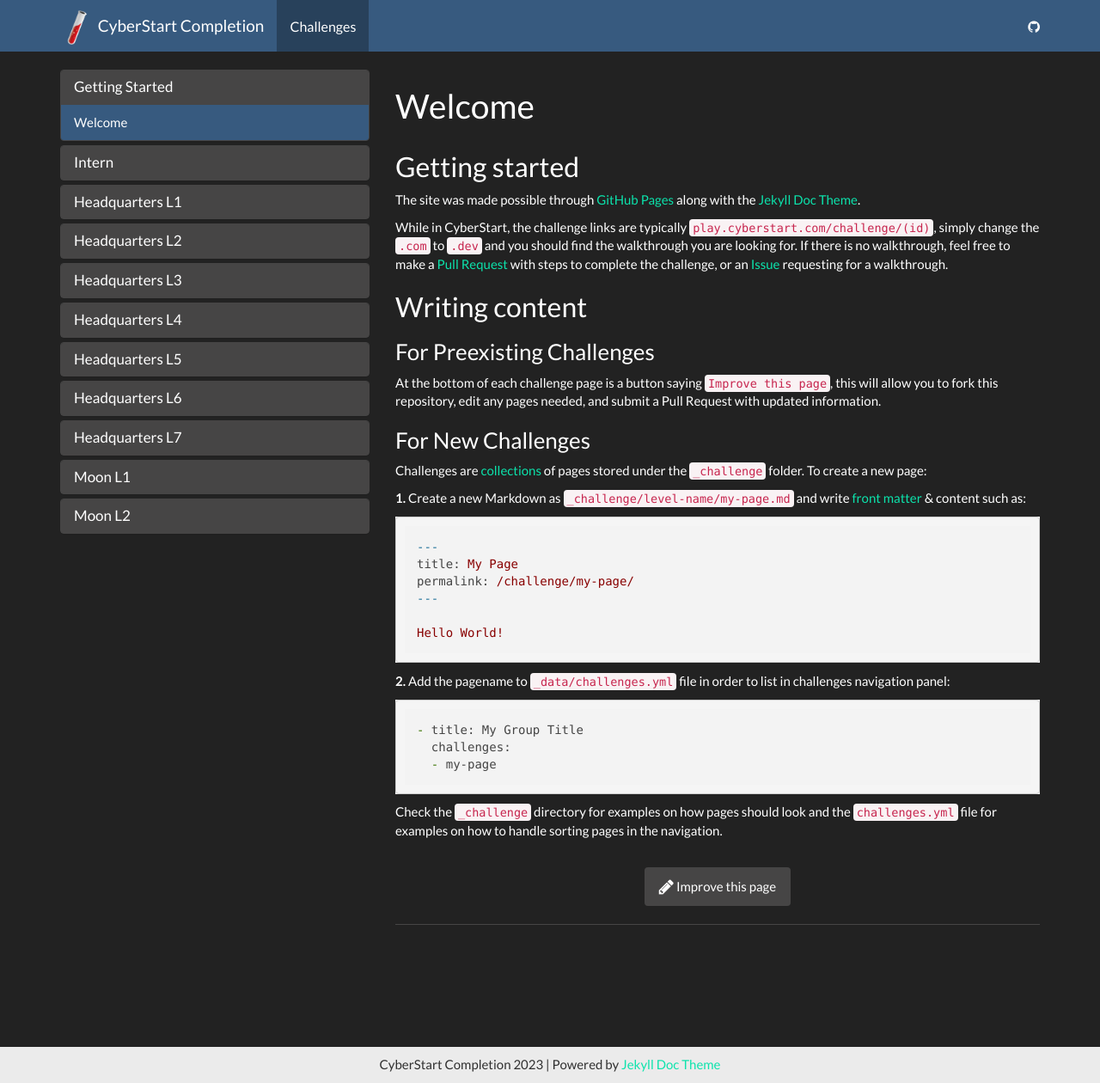
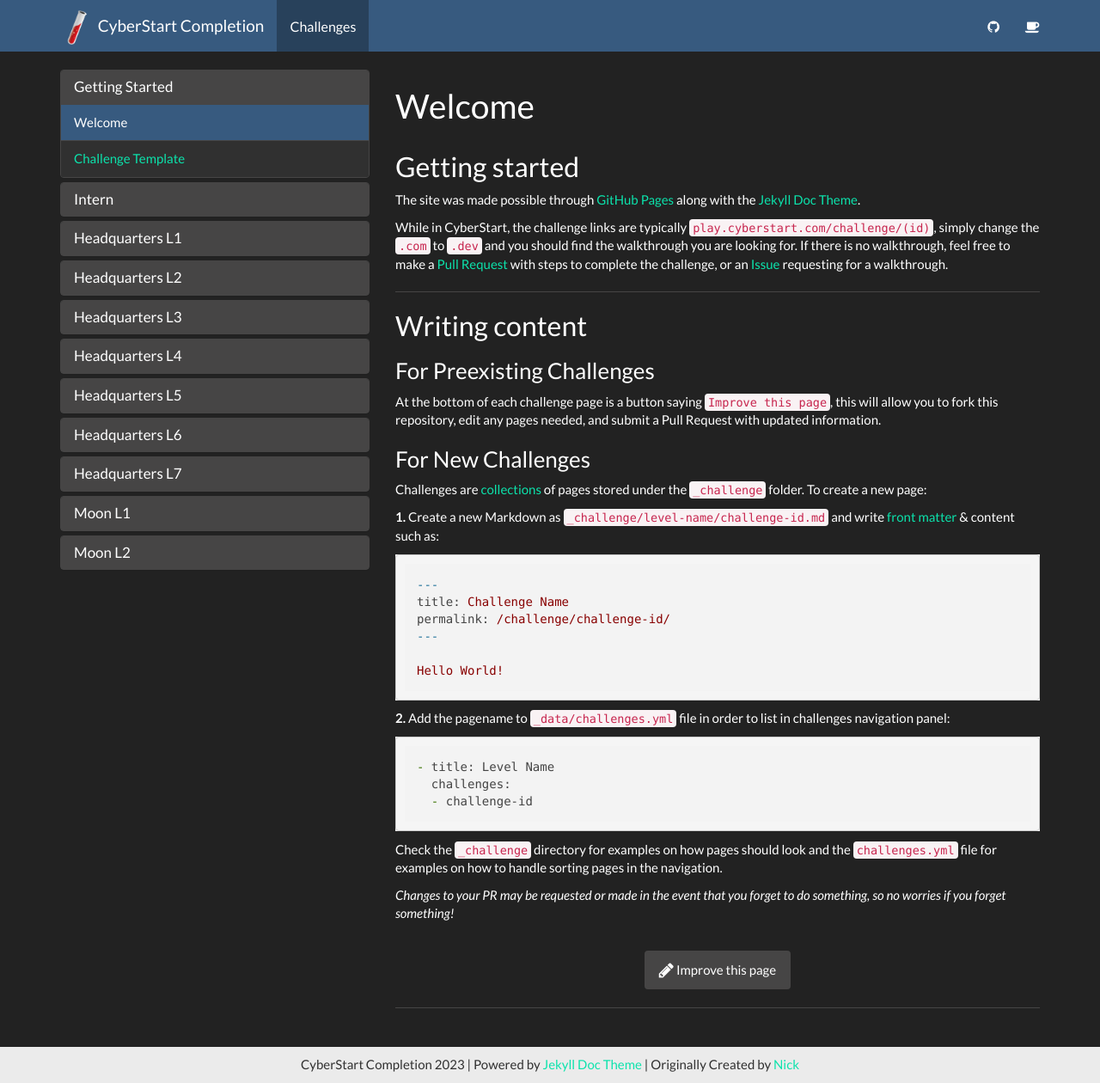
Before and after one commit to PrinceBunBun981/cyberstart.dev, a Jekyll site: the page built from _challenge/index.md, in a window 1280 px wide and 1260 px high. Shown: the whole window at 86% size. Built offline with Jekyll 4.4.1, drawn with Linux system fonts in a browser that asks for light colours; comment, search, counter and statistics services are not loaded.

Commit message:
Added a challenge template and some other information

````diff
--- a/_challenge/index.md
+++ b/_challenge/index.md
@@ -11,6 +11,8 @@ The site was made possible through [GitHub Pages](https://pages.github.com) alon
 While in CyberStart, the challenge links are typically `play.cyberstart.com/challenge/(id)`, simply change the `.com` to `.dev` and you should find the walkthrough you are looking for.
 If there is no walkthrough, feel free to make a [Pull Request](https://github.com/PrinceBunBun981/cyberstart.dev/pulls) with steps to complete the challenge, or an [Issue](https://github.com/PrinceBunBun981/cyberstart.dev/issues) requesting for a walkthrough.
 
+<hr>
+
 ## Writing content
 
 ### For Preexisting Challenges
@@ -22,12 +24,12 @@ At the bottom of each challenge page is a button saying `Improve this page`, thi
 
 Challenges are [collections](https://jekyllrb.com/docs/collections/) of pages stored under the `_challenge` folder. To create a new page:
 
-**1.** Create a new Markdown as `_challenge/level-name/my-page.md` and write [front matter](https://jekyllrb.com/docs/frontmatter/) & content such as:
+**1.** Create a new Markdown as `_challenge/level-name/challenge-id.md` and write [front matter](https://jekyllrb.com/docs/frontmatter/) & content such as:
 
 ```
 ---
-title: My Page
-permalink: /challenge/my-page/
+title: Challenge Name
+permalink: /challenge/challenge-id/
 ---
 
 Hello World!
@@ -36,9 +38,11 @@ Hello World!
 **2.** Add the pagename to `_data/challenges.yml` file in order to list in challenges navigation panel:
 
 ```
-- title: My Group Title
+- title: Level Name
   challenges:
-  - my-page
+  - challenge-id
 ```
 
 Check the `_challenge` directory for examples on how pages should look and the `challenges.yml` file for examples on how to handle sorting pages in the navigation.
+
+*Changes to your PR may be requested or made in the event that you forget to do something, so no worries if you forget something!*
--- a/_data/challenge.yml
+++ b/_data/challenge.yml
@@ -1,6 +1,7 @@
 - title: Getting Started
   challenge:
   - home
+  - template
 - title: Intern
   challenge:
   - W0148
--- a/_includes/footer.html
+++ b/_includes/footer.html
@@ -1,9 +1,9 @@
 <footer class="footer">
     <div class="container">
-
         <p class="text-center">
             {{ site.title }} {{ site.time | date: '%Y' }} |
-            Powered by <a href="https://github.com/aksakalli/jekyll-doc-theme">Jekyll Doc Theme</a>
+            Powered by <a href="https://github.com/aksakalli/jekyll-doc-theme">Jekyll Doc Theme</a> |
+            Originally Created by <a href="https://nicholasalfonso.com">Nick</a>
         </p>
         <!-- <p class="text-muted">Place sticky footer content here.</p> -->
     </div>
--- a/_includes/topnav.html
+++ b/_includes/topnav.html
@@ -16,14 +16,9 @@
                 <li {% if page.sectionid=='challenge' %} class="active" {% endif %}><a href="{{ "/challenge/home/" | relative_url }}">Challenges</a></li>
             </ul>
             <div class="navbar-right">
-                <!-- <form class="navbar-form navbar-left">
-                    <div class="form-group has-feedback">
-                        <input id="search-box" type="search" class="form-control" placeholder="Search...">
-                        <i class="fa fa-search form-control-feedback"></i>
-                    </div>
-                </form> -->
                 <ul class="nav navbar-nav">
                     <li><a href="{{ site.git_address }}"><i class="fa fa-github" aria-hidden="true"></i></a></li>
+                    <li><a href="https://www.buymeacoffee.com/nickalfonso"><i class="fa fa-coffee" aria-hidden="true"></i></a></li>
                 </ul>
             </div>
         </div>
````
Also changed, not shown: _challenge/challenge-template.md (added, +61 -0 lines), README.md.
